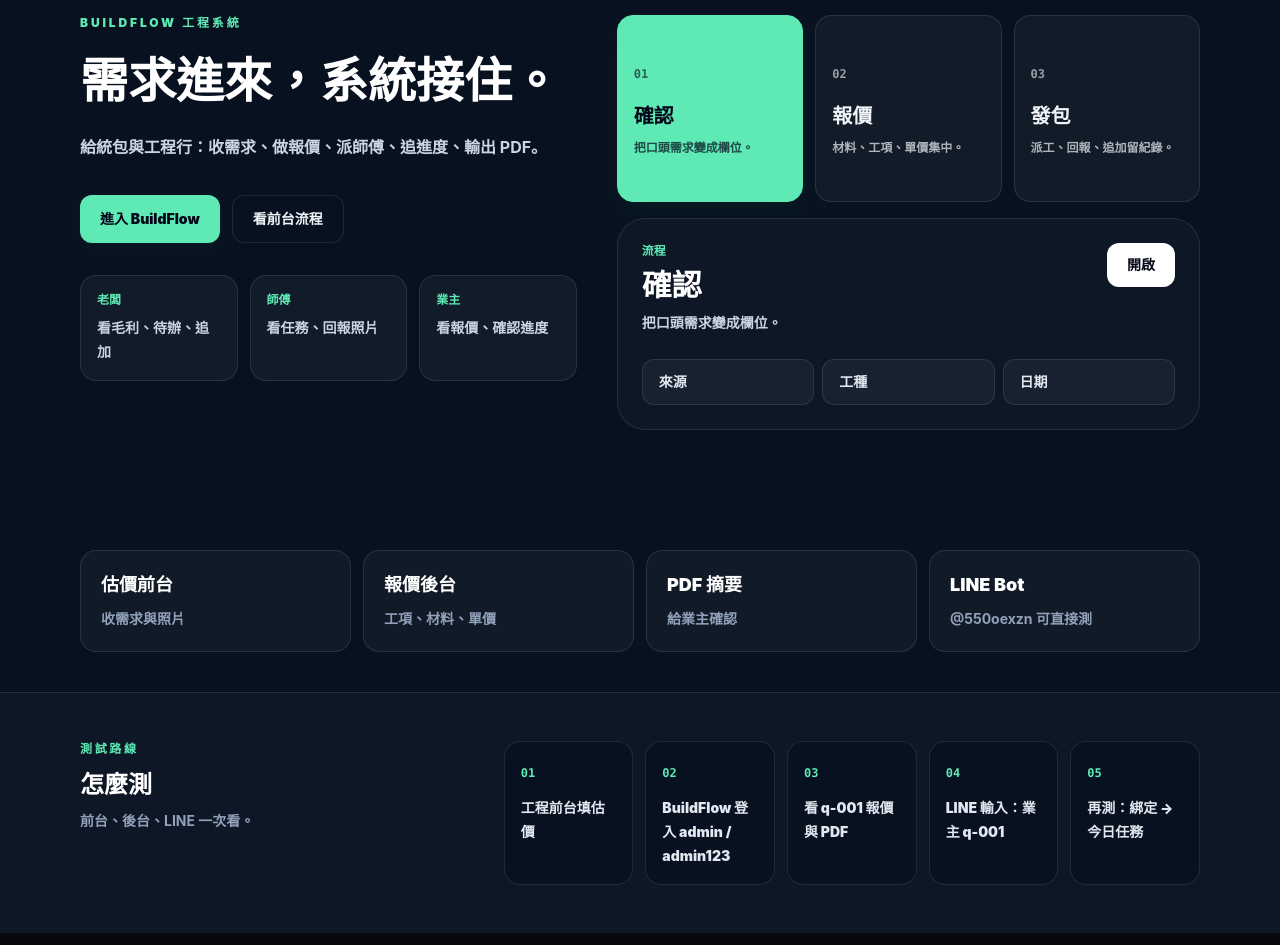
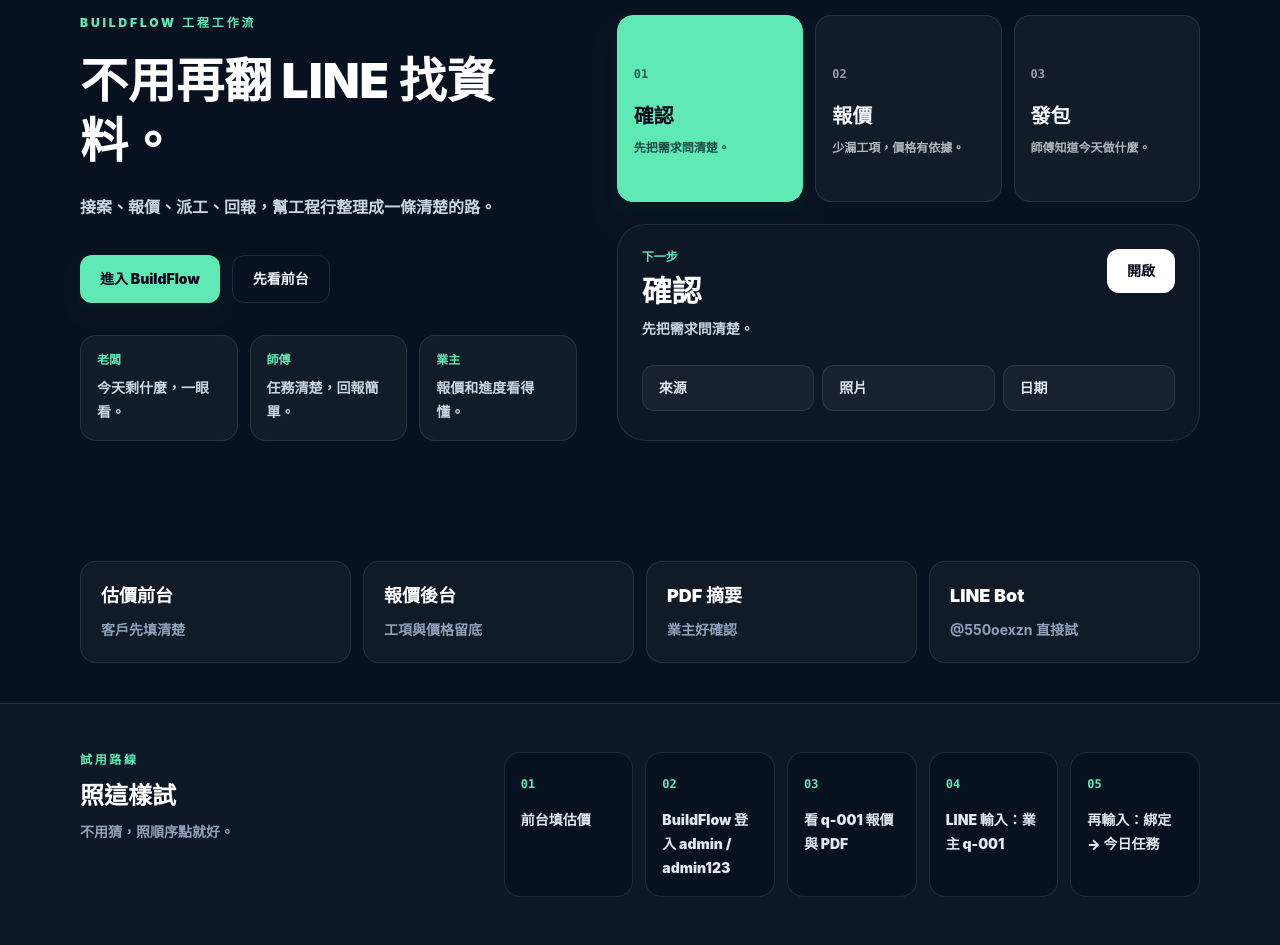
Before and after one commit to QingyuJin/qingyu-web-studio, a React (Vite) app: page / in a window 1280 px wide. Shown: the part 140-1085 px from the top of the page. Built offline with nearby package versions, Linux system fonts and the light colour scheme.

Commit message:
make product copy warmer and simpler

```diff
--- a/index.html
+++ b/index.html
@@ -4,31 +4,31 @@
     <meta charset="UTF-8" />
     <meta name="viewport" content="width=device-width, initial-scale=1.0" />
 
-    <title>Qingyu System Lab｜工程行報價與發包系統</title>
+    <title>Qingyu System Lab｜不用再翻 LINE 找工程資料</title>
 
     <meta
       name="description"
-      content="把 LINE、口頭、Excel、紙本與 Pro360 需求整理成案件、報價單、師傅任務、PDF 與 LINE 回報。"
+      content="BuildFlow 幫工程行整理接案、報價、派工、PDF 與 LINE 回報，讓資料不要散在各個地方。"
     />
 
     <link rel="canonical" href="https://www.qingyuweb.com/" />
 
     <meta property="og:type" content="website" />
     <meta property="og:site_name" content="Qingyu System Lab" />
-    <meta property="og:title" content="Qingyu System Lab｜工程行報價與發包系統" />
+    <meta property="og:title" content="Qingyu System Lab｜不用再翻 LINE 找工程資料" />
     <meta
       property="og:description"
-      content="把 LINE、口頭、Excel、紙本與 Pro360 需求整理成案件、報價單、師傅任務、PDF 與 LINE 回報。"
+      content="BuildFlow 幫工程行整理接案、報價、派工、PDF 與 LINE 回報，讓資料不要散在各個地方。"
     />
     <meta property="og:image" content="https://www.qingyuweb.com/og-image.png?v=2" />
     <meta name="twitter:image" content="https://www.qingyuweb.com/og-image.png?v=2" />
-    <meta property="og:image:alt" content="Qingyu System Lab 系統作品集預覽圖" />
+    <meta property="og:image:alt" content="BuildFlow 工程行工作流預覽圖" />
 
     <meta name="twitter:card" content="summary_large_image" />
-    <meta name="twitter:title" content="Qingyu System Lab｜工程行報價與發包系統" />
+    <meta name="twitter:title" content="Qingyu System Lab｜不用再翻 LINE 找工程資料" />
     <meta
       name="twitter:description"
-      content="展示 BuildFlow、工程前台、管理後台、PDF 報價與 LINE Bot 回報流程。"
+      content="接案、報價、派工、PDF 與 LINE 回報，整理成工程行看得懂的一條路。"
     />
     <meta name="twitter:image" content="https://www.qingyuweb.com/og-image.png" />
 
--- a/src/AdminDashboard.jsx
+++ b/src/AdminDashboard.jsx
@@ -7,7 +7,7 @@ const adminProjects = [
     title: "前台接案",
     path: "/contractor-site",
     status: "Website",
-    summary: "案例、需求、詢問集中整理。",
+    summary: "客戶先填清楚，後台少重問。",
     checks: ["看工程照片", "填需求表單", "複製摘要"],
   },
   {
@@ -15,7 +15,7 @@ const adminProjects = [
     title: "工程後台",
     path: "/buildflow",
     status: "System",
-    summary: "案件、報價、發包、任務回報。",
+    summary: "案件、報價、派工、回報集中看。",
     checks: ["角色登入", "新增案件", "派工回報"],
   },
   {
@@ -23,12 +23,12 @@ const adminProjects = [
     title: "課表流程",
     path: "/coachflow",
     status: "Robot",
-    summary: "課表、學員、Robot 回覆預覽。",
+    summary: "課表、學員、Robot 回覆先預覽。",
     checks: ["切換學員", "查今日課表", "回報完成"],
   },
 ]
 
-const verificationFlow = ["前台收件", "後台建案", "報價暫存", "任務派工", "LINE 回報"]
+const verificationFlow = ["收需求", "建案件", "做報價", "派師傅", "LINE 回報"]
 
 function AdminDashboard() {
   const navigate = useNavigate()
@@ -74,10 +74,10 @@ function AdminDashboard() {
           <div>
             <p className="text-xs font-black uppercase text-cyan-300">System Portfolio</p>
             <h1 className="mt-4 max-w-xl text-3xl font-black leading-tight text-white md:text-5xl">
-              三套作品，一條驗證流程。
+              先看入口，再進系統試。
             </h1>
             <p className="mt-4 max-w-xl text-sm font-bold leading-7 text-slate-300">
-              後台只放入口、狀態與試用重點，細節進系統再看。
+              這裡只放重點。細節點進去看，才不會一開始就太滿。
             </p>
           </div>
 
--- a/src/CoachFlow.jsx
+++ b/src/CoachFlow.jsx
@@ -167,7 +167,7 @@ function CoachFlow() {
         <div className="mx-auto flex max-w-7xl flex-col gap-4 px-4 py-4 md:flex-row md:items-center md:justify-between">
           <div>
             <Link to="/" className="text-sm font-bold text-cyan-300">
-              ← 系統作品集
+              ← 回首頁
             </Link>
             <h1 className="mt-2 text-2xl font-black text-white">CoachFlow</h1>
             <p className="text-sm font-bold text-slate-400">課表、回報、Robot 預覽。</p>
--- a/src/ContractorSite.jsx
+++ b/src/ContractorSite.jsx
@@ -61,18 +61,18 @@ const cases = [
 ]
 
 const quoteSteps = [
-  ["確認", "需求、照片、日期"],
-  ["報價", "工項、單價、PDF"],
-  ["發包", "師傅、任務、回報"],
+  ["確認", "先問清楚"],
+  ["報價", "價格留底"],
+  ["發包", "有人負責"],
 ]
 
 const botCommands = [
-  ["選單", "看可測功能"],
-  ["估價", "取得欄位"],
-  ["業主 q-001", "看案件進度"],
-  ["老闆總覽", "看待辦與毛利"],
-  ["PDF q-001", "看報價摘要"],
-  ["綁定 BF-AMING-1234", "師傅測試"],
+  ["選單", "看功能"],
+  ["估價", "看欄位"],
+  ["業主 q-001", "看進度"],
+  ["老闆總覽", "看毛利"],
+  ["PDF q-001", "看報價"],
+  ["綁定 BF-AMING-1234", "師傅試用"],
 ]
 
 function ContractorSite() {
@@ -139,9 +139,9 @@ LINE Bot：${lineBotId}`
         <div className="mx-auto flex max-w-6xl items-center justify-between gap-4 px-4 py-4">
           <div>
             <Link to="/" className="text-sm font-bold text-emerald-300">
-              ← 系統作品集
+              ← 回首頁
             </Link>
-            <p className="mt-1 font-black">工程前台</p>
+            <p className="mt-1 font-black">估價前台</p>
           </div>
           <div className="flex gap-2">
             <a
@@ -166,10 +166,10 @@ LINE Bot：${lineBotId}`
             Contractor Site
           </p>
           <h1 className="mt-5 text-3xl font-black leading-tight text-white md:text-5xl">
-            估價前，先整理需求。
+            先把需求問清楚。
           </h1>
           <p className="mt-5 max-w-xl text-sm font-bold leading-7 text-slate-300 md:text-base">
-            LINE、口頭、Excel、紙本、Pro360，統一成報價資料。
+            LINE、口頭、Excel、紙本、Pro360，都先整理成一份摘要。
           </p>
 
           <div className="mt-8 grid gap-3 sm:grid-cols-3">
@@ -195,7 +195,7 @@ LINE Bot：${lineBotId}`
               href="#line"
               className="inline-flex min-h-12 items-center justify-center rounded-xl border border-white/10 px-5 text-sm font-black"
             >
-              測 LINE Bot
+              試 LINE Bot
             </a>
           </div>
         </div>
@@ -236,7 +236,7 @@ LINE Bot：${lineBotId}`
       </section>
 
       <section id="cases" className="mx-auto max-w-6xl px-4 py-12">
-        <SectionHeader label="Cases" title="工程案例" desc="先看照片，細節再展開。" />
+        <SectionHeader label="Cases" title="工程案例" desc="先看照片，點開再看細節。" />
         <div className="mt-6 flex gap-2 overflow-x-auto pb-2">
           {["全部", ...services, "木作"].map((item) => (
             <button
@@ -283,7 +283,7 @@ LINE Bot：${lineBotId}`
 
       <section id="line" className="border-y border-white/10 bg-[#0d1726]">
         <div className="mx-auto grid max-w-6xl gap-8 px-4 py-12 lg:grid-cols-[0.78fr_1.22fr]">
-          <SectionHeader label="LINE Bot" title="可直接測" desc={`加入 ${lineBotId}，輸入指令。`} />
+          <SectionHeader label="LINE Bot" title="可以直接試" desc={`加入 ${lineBotId}，照指令輸入。`} />
           <div className="grid grid-cols-2 gap-3 md:grid-cols-3">
             {botCommands.map(([command, desc]) => (
               <div key={command} className="rounded-2xl border border-white/10 bg-[#08111f] p-4">
@@ -297,7 +297,7 @@ LINE Bot：${lineBotId}`
 
       <section id="inquiry" className="bg-[#08111f]">
         <div className="mx-auto grid max-w-6xl gap-8 px-4 py-12 lg:grid-cols-[0.8fr_1.2fr]">
-          <SectionHeader label="Inquiry" title="估價整理器" desc="填一次，後台可轉報價單。" />
+          <SectionHeader label="Inquiry" title="估價摘要" desc="填一次，後台接著報價。" />
           <div className="grid gap-4">
             <form
               className="grid gap-4 rounded-[24px] border border-white/10 bg-[#0d1726] p-5"
--- a/src/LoginPage.jsx
+++ b/src/LoginPage.jsx
@@ -32,11 +32,11 @@ function LoginPage() {
           <p className="mt-10 text-sm font-black uppercase text-cyan-300">Admin Login</p>
 
           <h1 className="mt-4 text-3xl font-black leading-tight text-white md:text-5xl">
-            管理作品入口
+            進後台看看
           </h1>
 
           <p className="mt-5 max-w-xl text-sm font-bold leading-7 text-slate-300">
-            登入後可查看三套作品、試用路線與管理入口。
+            用一組帳號，快速看前台、後台和試用路線。
           </p>
 
           <div className="mt-8 rounded-[24px] border border-white/10 bg-white/[0.045] p-5 text-sm font-bold leading-7 text-slate-300">
@@ -51,7 +51,7 @@ function LoginPage() {
           className="mt-10 rounded-[28px] border border-white/10 bg-white/[0.045] p-6 md:mt-0"
         >
           <h2 className="text-2xl font-black text-white">登入後台</h2>
-          <p className="mt-2 text-sm font-bold leading-6 text-slate-400">管理者專用。</p>
+          <p className="mt-2 text-sm font-bold leading-6 text-slate-400">先用試用帳號登入。</p>
 
           <label className="mt-6 block">
             <span className="text-sm font-bold text-slate-300">Email</span>
--- a/src/ProjectHub.jsx
+++ b/src/ProjectHub.jsx
@@ -8,47 +8,47 @@ const flowSteps = [
     id: "capture",
     no: "01",
     title: "確認",
-    line: "把口頭需求變成欄位。",
+    line: "先把需求問清楚。",
     path: "/contractor-site#inquiry",
-    bullets: ["來源", "工種", "日期"],
+    bullets: ["來源", "照片", "日期"],
   },
   {
     id: "quote",
     no: "02",
     title: "報價",
-    line: "材料、工項、單價集中。",
+    line: "少漏工項，價格有依據。",
     path: "/buildflow",
-    bullets: ["材料", "單價", "PDF"],
+    bullets: ["工項", "材料", "單價"],
   },
   {
     id: "dispatch",
     no: "03",
     title: "發包",
-    line: "派工、回報、追加留紀錄。",
+    line: "師傅知道今天做什麼。",
     path: "/buildflow",
-    bullets: ["派工", "回報", "追加"],
+    bullets: ["派工", "回報", "追款"],
   },
 ]
 
 const roleCards = [
-  ["老闆", "看毛利、待辦、追加"],
-  ["師傅", "看任務、回報照片"],
-  ["業主", "看報價、確認進度"],
+  ["老闆", "今天剩什麼，一眼看。"],
+  ["師傅", "任務清楚，回報簡單。"],
+  ["業主", "報價和進度看得懂。"],
 ]
 
 const proofCards = [
-  ["估價前台", "收需求與照片"],
-  ["報價後台", "工項、材料、單價"],
-  ["PDF 摘要", "給業主確認"],
-  ["LINE Bot", `${lineBotId} 可直接測`],
+  ["估價前台", "客戶先填清楚"],
+  ["報價後台", "工項與價格留底"],
+  ["PDF 摘要", "業主好確認"],
+  ["LINE Bot", `${lineBotId} 直接試`],
 ]
 
 const testFlow = [
-  "工程前台填估價",
+  "前台填估價",
   "BuildFlow 登入 admin / admin123",
   "看 q-001 報價與 PDF",
   "LINE 輸入：業主 q-001",
-  "再測：綁定 → 今日任務",
+  "再輸入：綁定 → 今日任務",
 ]
 
 function ProjectHub() {
@@ -64,7 +64,7 @@ function ProjectHub() {
             </span>
             <div>
               <p className="font-black">Qingyu System Lab</p>
-              <p className="text-xs font-bold text-slate-400">工程行系統作品</p>
+              <p className="text-xs font-bold text-slate-400">工程行工作流</p>
             </div>
           </Link>
           <div className="flex items-center gap-2">
@@ -87,13 +87,13 @@ function ProjectHub() {
       <section className="mx-auto grid max-w-6xl gap-10 px-4 py-12 lg:grid-cols-[0.92fr_1.08fr] lg:py-20">
         <div>
           <p className="text-xs font-black uppercase tracking-[0.24em] text-emerald-300">
-            BuildFlow 工程系統
+            BuildFlow 工程工作流
           </p>
           <h1 className="mt-5 max-w-3xl text-3xl font-black leading-tight text-white md:text-5xl">
-            需求進來，系統接住。
+            不用再翻 LINE 找資料。
           </h1>
           <p className="mt-5 max-w-2xl text-base font-bold leading-8 text-slate-300">
-            給統包與工程行：收需求、做報價、派師傅、追進度、輸出 PDF。
+            接案、報價、派工、回報，幫工程行整理成一條清楚的路。
           </p>
 
           <div className="mt-8 flex flex-wrap gap-3">
@@ -107,7 +107,7 @@ function ProjectHub() {
               to="/contractor-site"
               className="inline-flex min-h-12 items-center justify-center rounded-xl border border-white/10 px-5 text-sm font-black text-slate-100 hover:border-emerald-300/50"
             >
-              看前台流程
+              先看前台
             </Link>
           </div>
 
@@ -149,7 +149,7 @@ function ProjectHub() {
           <section className="rounded-[28px] border border-white/10 bg-[#0d1726] p-5 md:p-6">
             <div className="flex flex-col gap-5 md:flex-row md:items-start md:justify-between">
               <div>
-                <p className="text-xs font-black uppercase text-emerald-300">流程</p>
+                <p className="text-xs font-black uppercase text-emerald-300">下一步</p>
                 <h2 className="mt-2 text-3xl font-black text-white">{activeStep.title}</h2>
                 <p className="mt-2 text-sm font-bold leading-6 text-slate-300">{activeStep.line}</p>
               </div>
@@ -189,10 +189,10 @@ function ProjectHub() {
         <div className="mx-auto grid max-w-6xl gap-8 px-4 py-12 lg:grid-cols-[0.72fr_1.28fr]">
           <div>
             <p className="text-xs font-black uppercase tracking-[0.22em] text-emerald-300">
-              測試路線
+              試用路線
             </p>
-            <h2 className="mt-3 text-2xl font-black text-white">怎麼測</h2>
-            <p className="mt-2 text-sm font-bold leading-6 text-slate-400">前台、後台、LINE 一次看。</p>
+            <h2 className="mt-3 text-2xl font-black text-white">照這樣試</h2>
+            <p className="mt-2 text-sm font-bold leading-6 text-slate-400">不用猜，照順序點就好。</p>
           </div>
           <ol className="grid gap-3 md:grid-cols-5">
             {testFlow.map((item, index) => (
--- a/src/ProjectPlaceholder.jsx
+++ b/src/ProjectPlaceholder.jsx
@@ -3,20 +3,20 @@ import { Link } from "react-router-dom"
 const projectInfo = {
   contractor: {
     name: "Contractor Site",
-    title: "工程行前台網站",
-    desc: "這裡之後會做成工程行對外展示網站，包含服務項目、施工案例、流程、FAQ 與 LINE 聯絡入口。",
+    title: "估價前台",
+    desc: "讓客戶先填需求、照片、日期與工種，後台接著做報價。",
     next: ["首頁", "服務項目", "施工案例", "聯絡表單"],
   },
   buildflow: {
     name: "BuildFlow",
-    title: "工程行後台發包系統",
-    desc: "這裡之後會做成案件、發包、批價、追加減項、廠商資料與使用者任務管理系統。",
+    title: "工程工作流",
+    desc: "把案件、報價、發包、追加減項、廠商與任務回報放在同一個地方。",
     next: ["登入角色", "案件管理", "批價管理", "追加減項", "使用者任務"],
   },
   coachflow: {
     name: "CoachFlow",
-    title: "健身教練課表系統",
-    desc: "這裡之後會做成教練建立學生課表，學生查看今日訓練與回報完成的 LINE Bot 系統。",
+    title: "教練課表流程",
+    desc: "教練排課，學生回報，Robot 協助整理狀態。",
     next: ["教練後台", "學生頁面", "課表建立", "完成回報", "LINE Bot"],
   },
 }
@@ -43,7 +43,7 @@ function ProjectPlaceholder({ type }) {
 
       <section className="mx-auto max-w-6xl px-4 py-12">
         <p className="text-sm font-black uppercase tracking-[0.2em] text-slate-500">
-          Project Entry
+          Product Entry
         </p>
 
         <h1 className="mt-4 text-3xl font-black tracking-normal md:text-5xl">{project.name}</h1>
@@ -53,7 +53,7 @@ function ProjectPlaceholder({ type }) {
         <p className="mt-5 max-w-3xl leading-8 text-slate-600">{project.desc}</p>
 
         <div className="mt-10 rounded-3xl border border-slate-200 bg-white p-6 shadow-sm">
-          <h3 className="text-2xl font-black">接下來要做的模組</h3>
+          <h3 className="text-2xl font-black">可以先看這些</h3>
 
           <div className="mt-5 grid gap-3 md:grid-cols-2">
             {project.next.map((item, index) => (
--- a/src/buildflow/components/BuildFlowLogin.jsx
+++ b/src/buildflow/components/BuildFlowLogin.jsx
@@ -40,11 +40,10 @@ function BuildFlowLogin({ users, onLogin }) {
           </Link>
           <p className="mt-10 text-sm font-black uppercase text-slate-500">BuildFlow Login</p>
           <h1 className="mt-4 text-3xl font-black tracking-normal md:text-5xl">
-            工程行發包與追加減項管理系統
+            把案件整理清楚
           </h1>
           <p className="mt-5 max-w-2xl leading-8 text-slate-600">
-            案件、報價、發包、追加減項、任務回報集中管理。先用範例資料驗證流程，後續可接 Supabase
-            與 LINE webhook。
+            報價、發包、追加減項、師傅回報，都放在同一個地方。先用範例資料試一次流程。
           </p>
 
           <div className="mt-8 rounded-2xl border border-slate-200 bg-white p-5 shadow-sm">
@@ -97,7 +96,7 @@ function BuildFlowLogin({ users, onLogin }) {
         >
           <h2 className="text-2xl font-black">登入 BuildFlow</h2>
           <p className="mt-2 text-sm leading-6 text-slate-500">
-            用試用帳號驗證角色權限與工作流程。
+            點帳號帶入，直接進去看。
           </p>
 
           <label className="mt-6 grid gap-2">
--- a/src/buildflow/components/LineBotPanel.jsx
+++ b/src/buildflow/components/LineBotPanel.jsx
@@ -102,7 +102,7 @@ function LineBotPanel({ tasks, session }) {
           <div className="flex items-start justify-between gap-3">
             <div>
               <h3 className="text-xl font-black">指令預覽</h3>
-              <p className="mt-1 text-sm text-slate-500">功能導向，少文字。</p>
+              <p className="mt-1 text-sm text-slate-500">點一下，看會怎麼回。</p>
             </div>
             <Status>Supabase</Status>
           </div>
```
Also changed, not shown: 1 other file (tests, documents, lock files or other folders).
